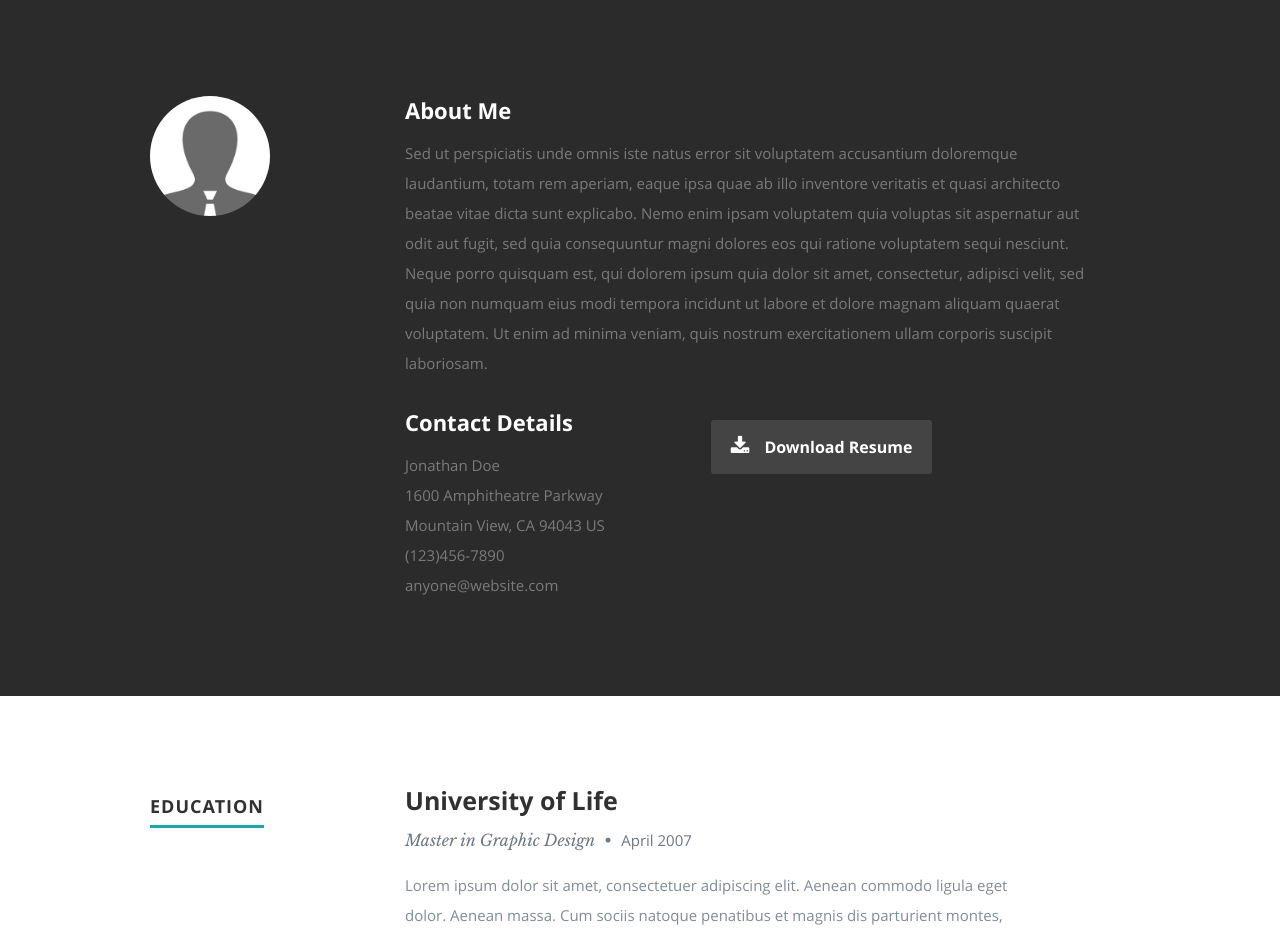
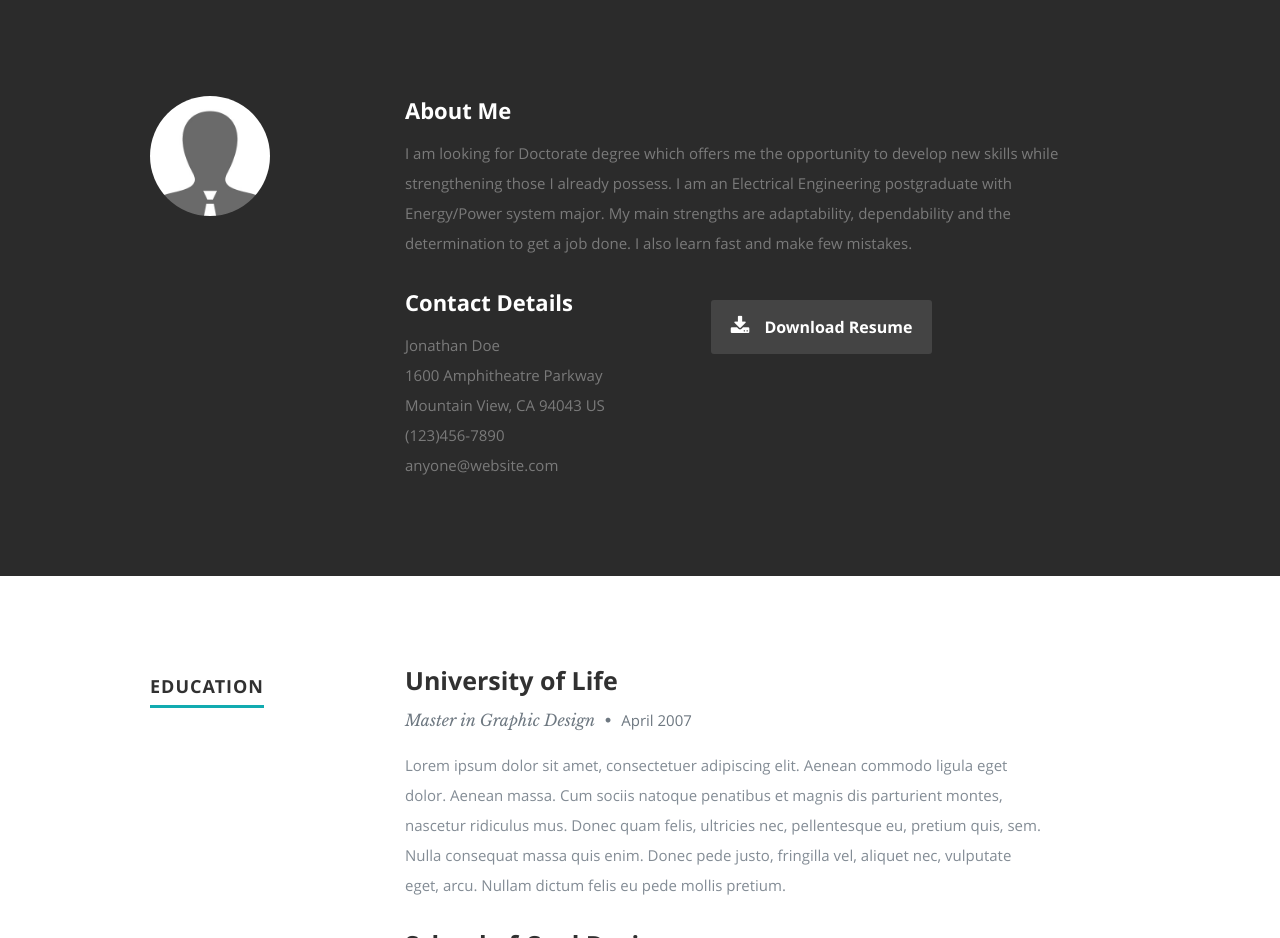
Before and after one commit to savedeveloper/engrzafariqbal, a plain HTML site: page index.html in a window 1280 px wide. Shown: the part 800-1738 px from the top of the page. Drawn offline with nearby package versions, Linux system fonts and the light colour scheme.

Commit message:
about me

```diff
--- a/index.html
+++ b/index.html
@@ -98,12 +98,7 @@
 
             <h2>About Me</h2>
 
-            <p>Sed ut perspiciatis unde omnis iste natus error sit voluptatem accusantium doloremque laudantium, totam rem aperiam,
-            eaque ipsa quae ab illo inventore veritatis et quasi architecto beatae vitae dicta sunt explicabo. Nemo enim ipsam
-            voluptatem quia voluptas sit aspernatur aut odit aut fugit, sed quia consequuntur magni dolores eos qui ratione
-            voluptatem sequi nesciunt. Neque porro quisquam est, qui dolorem ipsum quia dolor sit amet, consectetur, adipisci velit,
-            sed quia non numquam eius modi tempora incidunt ut labore et dolore magnam aliquam quaerat voluptatem.
-            Ut enim ad minima veniam, quis nostrum exercitationem ullam corporis suscipit laboriosam.
+            <p>I am looking for Doctorate degree which offers me the opportunity to develop new skills while strengthening those I already possess. I am an Electrical Engineering postgraduate with Energy/Power system major. My main strengths are adaptability, dependability and the determination to get a job done. I also learn fast and make few mistakes.
             </p>
 
             <div class="row">
```
